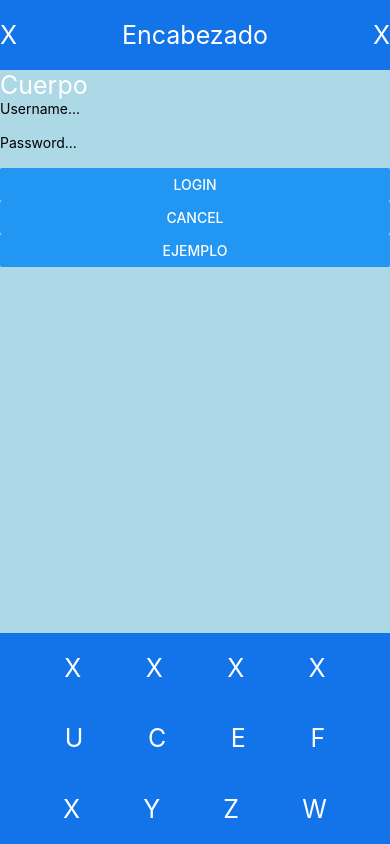
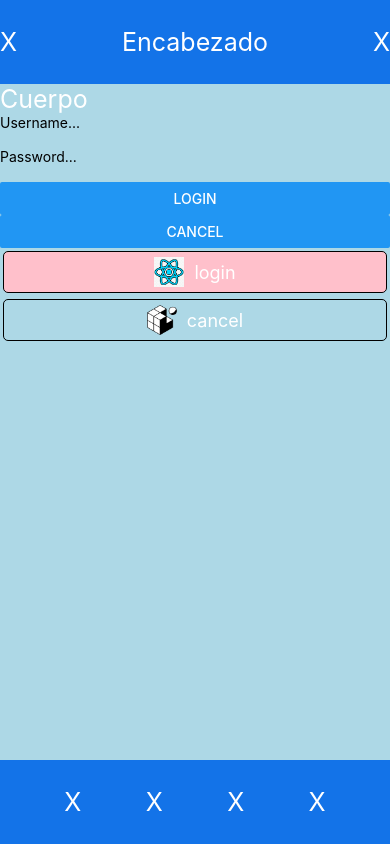
Before and after one commit to LMendoza70/App-5C, a React Native app: screen / in a window 390 px wide. Built offline with nearby package versions, Linux system fonts and the light colour scheme.

Commit message:
30/01/24

```diff
--- a/App.js
+++ b/App.js
@@ -1,5 +1,5 @@
 import { StatusBar } from 'expo-status-bar';
-import { Alert, Button, StyleSheet, Text, TextInput, View } from 'react-native';
+import { Alert, Button, Image, Pressable, StyleSheet, Text, TextInput, View } from 'react-native';
 
 export default function App() {
   return (
@@ -7,8 +7,6 @@ export default function App() {
       <Encabezado/>
       <Cuerpo/>
       <Pie/>
-      <Pie2 opA='U' opB='C' opC='E' opD='F'/>
-      <Pie3 opA={'X'} opB={'Y'} opC={'Z'} opD={'W'}/>
       <StatusBar style="auto" />
     </View>
   );
@@ -75,7 +73,20 @@ export const Login=()=>{
       <TextInput></TextInput>
       <Button title='Login' onPress={()=>Alert.alert('Logeado')} />
       <Button title='Cancel' onPress={funcion}/>
-      <Button title='ejemplo' onPress={funcion}/>
+      <Boton
+        texto={'login'}
+        imagen={require('./assets/react.png')}
+        accion={funcion}
+        color1={'red'}
+        color2={'pink'}/>
+
+      <Boton
+        texto={'cancel'}
+        imagen={require('./assets/favicon.png')}
+        accion={()=>Alert.alert('otra funcion')}
+        color1={'blue'}
+        color2={'lightblue'}/>
+
     </View>
   )
 }
@@ -84,8 +95,41 @@ const funcion=()=>{
   //funcion bien largota
   Alert.alert('llamada desde la funcion')
 }
+export const Boton=({texto,imagen,accion,color1,color2})=>{
+  return(
+    <Pressable style={({pressed})=>[{
+      backgroundColor:pressed? color1:color2,
+      margin:pressed?6:3,
+    },styles.Boton]}
+
+    onPress={accion}
+
+    >
+
+      <Image
+        source={imagen}
+        style={styles.img}
+      />
+
+      <Text style={styles.TextoB}>{texto}</Text>
+    </Pressable>
+  )
+}
 
 const styles = StyleSheet.create({
+  Boton:{
+    flexDirection:'row',
+    padding:5,
+    borderBlockColor:'black',
+    borderWidth:1,
+    borderRadius:5,
+    alignItems:'center',
+    justifyContent:'center'
+  },
+  TextoB:{
+    color:'white',
+    fontSize:18
+  },
   container: {
     flex: 1,
     backgroundColor: 'lightblue',
@@ -113,5 +157,10 @@ const styles = StyleSheet.create({
   texto:{
     fontSize:25,
     color:'#fff'
+  },
+  img:{
+    height:30,
+    width:30,
+    marginRight:10
   }
 });
```
Also changed, not shown: assets/react.png (added).
